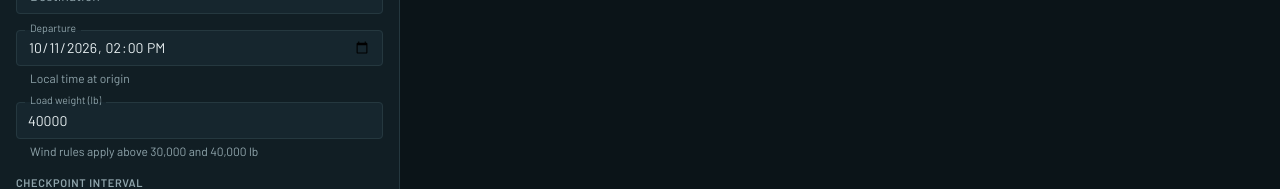
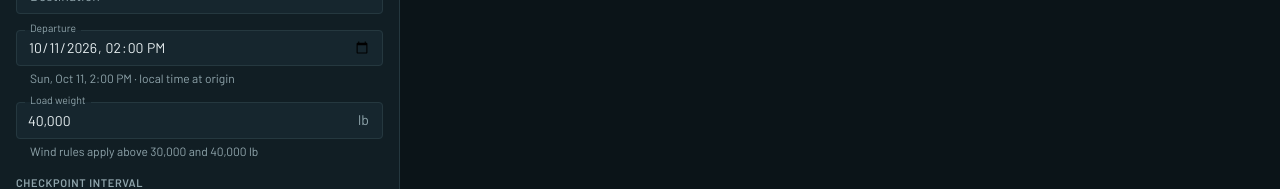
Before and after one commit to Aayush10530/Haulcast, a React (Vite) app in the folder frontend/: page / in a window 1280 px wide. Shown: the part 232-421 px from the top of the page. Built offline with nearby package versions, Linux system fonts and the light colour scheme; no server answers.

Commit message:
fix(ui): clarify departure date and format load weight

```diff
--- a/frontend/src/features/trip-form/TripForm.tsx
+++ b/frontend/src/features/trip-form/TripForm.tsx
@@ -5,6 +5,7 @@ import {
   Button,
   FormHelperText,
   IconButton,
+  InputAdornment,
   TextField,
   ToggleButton,
   ToggleButtonGroup,
@@ -17,6 +18,8 @@ import { PlaceAutocomplete } from './PlaceAutocomplete';
 import {
   EXAMPLE_DESTINATION,
   EXAMPLE_ORIGIN,
+  formatDepartureSpelledOut,
+  formatLoadWeightDisplay,
   getNextFullHourLocal,
   getTomorrow8amLocal,
   TripFormErrors,
@@ -50,7 +53,7 @@ export const TripForm: React.FC<TripFormProps> = ({ onSuccess, disabled = false
   const [origin, setOrigin] = useState<PlaceDTO | null>(null);
   const [destination, setDestination] = useState<PlaceDTO | null>(null);
   const [departureLocal, setDepartureLocal] = useState<string>(getNextFullHourLocal());
-  const [loadWeightLb, setLoadWeightLb] = useState<number | string>(40000);
+  const [loadWeightLb, setLoadWeightLb] = useState<number | ''>(40000);
   const [interval, setInterval] = useState<IntervalOption>('auto');
 
   const [clientErrors, setClientErrors] = useState<TripFormErrors>({});
@@ -72,6 +75,21 @@ export const TripForm: React.FC<TripFormProps> = ({ onSuccess, disabled = false
       const next = { ...prev };
       delete next.origin;
       delete next.destination;
+      return next;
+    });
+  };
+
+  const handleLoadWeightChange = (e: React.ChangeEvent<HTMLInputElement>) => {
+    const rawDigits = e.target.value.replace(/\D/g, '');
+    if (rawDigits === '') {
+      setLoadWeightLb('');
+    } else {
+      setLoadWeightLb(parseInt(rawDigits, 10));
+    }
+    setClientErrors((prev) => ({ ...prev, load_weight_lb: undefined }));
+    setServerFieldErrors((prev) => {
+      const next = { ...prev };
+      delete next.load_weight_lb;
       return next;
     });
   };
@@ -251,6 +269,7 @@ export const TripForm: React.FC<TripFormProps> = ({ onSuccess, disabled = false
         helperText={
           clientErrors.departure_local ||
           serverFieldErrors.departure_local ||
+          formatDepartureSpelledOut(departureLocal) ||
           'Local time at origin'
         }
         disabled={isPending}
@@ -267,18 +286,10 @@ export const TripForm: React.FC<TripFormProps> = ({ onSuccess, disabled = false
 
       {/* Load Weight */}
       <TextField
-        label="Load weight (lb)"
-        type="number"
-        value={loadWeightLb}
-        onChange={(e) => {
-          setLoadWeightLb(e.target.value);
-          setClientErrors((prev) => ({ ...prev, load_weight_lb: undefined }));
-          setServerFieldErrors((prev) => {
-            const next = { ...prev };
-            delete next.load_weight_lb;
-            return next;
-          });
-        }}
+        label="Load weight"
+        type="text"
+        value={formatLoadWeightDisplay(loadWeightLb)}
+        onChange={handleLoadWeightChange}
         error={Boolean(clientErrors.load_weight_lb || serverFieldErrors.load_weight_lb)}
         helperText={
           clientErrors.load_weight_lb ||
@@ -289,10 +300,15 @@ export const TripForm: React.FC<TripFormProps> = ({ onSuccess, disabled = false
         fullWidth
         size="small"
         slotProps={{
+          input: {
+            endAdornment: (
+              <InputAdornment position="end" sx={{ color: colorTokens.textMuted }}>
+                lb
+              </InputAdornment>
+            ),
+          },
           htmlInput: {
-            min: 0,
-            max: 120000,
-            step: 500,
+            inputMode: 'numeric',
             'data-testid': 'load-weight-input',
           },
         }}
--- a/frontend/src/features/trip-form/validateTripForm.ts
+++ b/frontend/src/features/trip-form/validateTripForm.ts
@@ -41,6 +41,51 @@ export function getTomorrow8amLocal(): string {
   tomorrow.setDate(tomorrow.getDate() + 1);
   tomorrow.setHours(8, 0, 0, 0);
   return formatLocalIsoDateTime(tomorrow);
+}
+
+/**
+ * Spells out the chosen departure date and time unambiguously in the format:
+ * "Sun, Oct 11, 8:00 PM · local time at origin"
+ * Formatted from the input value without time zone conversion.
+ */
+export function formatDepartureSpelledOut(isoString: string): string | null {
+  if (!isoString) return null;
+  const match = /^(\d{4})-(\d{2})-(\d{2})T(\d{2}):(\d{2})/.exec(isoString.trim());
+  if (!match) return null;
+
+  const year = parseInt(match[1], 10);
+  const month = parseInt(match[2], 10) - 1;
+  const day = parseInt(match[3], 10);
+  const hours = parseInt(match[4], 10);
+  const minutes = parseInt(match[5], 10);
+
+  const date = new Date(Date.UTC(year, month, day, hours, minutes));
+  if (isNaN(date.getTime())) return null;
+
+  const formatted = new Intl.DateTimeFormat('en-US', {
+    weekday: 'short',
+    month: 'short',
+    day: 'numeric',
+    hour: 'numeric',
+    minute: '2-digit',
+    hour12: true,
+    timeZone: 'UTC',
+  })
+    .format(date)
+    .replace(/\u202f/g, ' ');
+
+  return `${formatted} · local time at origin`;
+}
+
+/**
+ * Formats a raw number or string representation of load weight into
+ * thousands-separated digits (e.g. 42000 -> "42,000").
+ */
+export function formatLoadWeightDisplay(weight: number | string): string {
+  if (weight === '' || weight === null || weight === undefined) return '';
+  const cleaned = typeof weight === 'number' ? weight : Number(String(weight).replace(/,/g, ''));
+  if (isNaN(cleaned)) return '';
+  return cleaned.toLocaleString('en-US');
 }
 
 export const EXAMPLE_ORIGIN: PlaceDTO = {
@@ -87,11 +132,12 @@ export function validateTripForm(values: TripFormValues): TripFormErrors {
     }
   }
 
-  const weightStr = String(values.load_weight_lb).trim();
+  const weightStr = String(values.load_weight_lb ?? '').trim();
   if (weightStr === '') {
     errors.load_weight_lb = 'Please enter a load weight.';
   } else {
-    const weightNum = Number(weightStr);
+    const normalized = weightStr.replace(/,/g, '');
+    const weightNum = Number(normalized);
     if (isNaN(weightNum)) {
       errors.load_weight_lb = 'Load weight must be a valid number.';
     } else if (weightNum < 0 || weightNum > 120000) {
```
Also changed, not shown: 3 other files (tests, documents, lock files or other folders).
